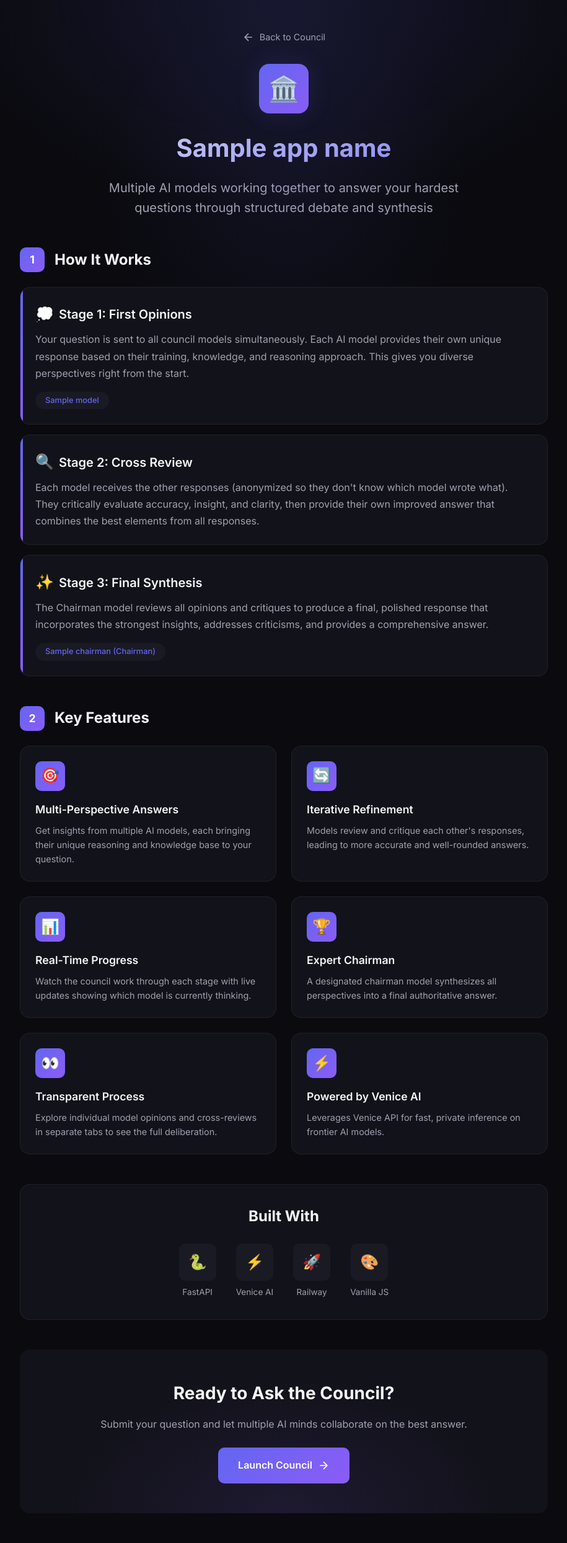
After one commit to vivgatesAI/vivek-council, a FastAPI app: template templates/about.html in a window 1280 px wide. The commit adds this page. Shown: the whole page at 62% size, without its empty margins (182-1097 px from the left). Run offline with FastAPI, Linux system fonts and the light colour scheme; the template is opened without the code that fills it: most values are stand-ins (such as "Sample title", 1, 10 or a date in 2020).

Commit message:
Add About page with detailed explanation and improved UI

```diff
--- a/main.py
+++ b/main.py
@@ -455,6 +455,17 @@ async def index(request: Request):
     })
 
 
+@app.get("/about", response_class=HTMLResponse)
+async def about(request: Request):
+    """About page"""
+    return templates.TemplateResponse("about.html", {
+        "request": request,
+        "app_name": Config.APP_NAME,
+        "models_list": [CouncilEngine(None)._get_model_display_name(m) for m in Config.COUNCIL_MODELS],
+        "chairman": CouncilEngine(None)._get_model_display_name(Config.CHAIRMAN_MODEL)
+    })
+
+
 @app.get("/health")
 async def health():
     """Health check"""
--- a/static/style.css
+++ b/static/style.css
@@ -123,6 +123,12 @@ body {
     background-clip: text;
 }
 
+.header-actions {
+    display: flex;
+    align-items: center;
+    gap: var(--space-md);
+}
+
 .header-badge {
     display: flex;
     align-items: center;
@@ -132,6 +138,23 @@ body {
     border-radius: var(--radius-xl);
     font-size: 0.8rem;
     color: var(--text-secondary);
+}
+
+.about-link {
+    display: flex;
+    align-items: center;
+    gap: var(--space-xs);
+    padding: var(--space-xs) var(--space-md);
+    color: var(--text-secondary);
+    text-decoration: none;
+    font-size: 0.85rem;
+    border-radius: var(--radius-md);
+    transition: all 0.2s;
+}
+
+.about-link:hover {
+    color: var(--text-primary);
+    background: var(--bg-tertiary);
 }
 
 .pulse {
--- /dev/null
+++ b/templates/about.html
@@ -0,0 +1,427 @@
+<!DOCTYPE html>
+<html lang="en">
+<head>
+    <meta charset="UTF-8">
+    <meta name="viewport" content="width=device-width, initial-scale=1.0">
+    <title>About - {{ app_name }}</title>
+    <link rel="preconnect" href="https://fonts.googleapis.com">
+    <link rel="preconnect" href="https://fonts.gstatic.com" crossorigin>
+    <link href="https://fonts.googleapis.com/css2?family=Inter:wght@300;400;500;600;700&family=JetBrains+Mono:wght@400;500&display=swap" rel="stylesheet">
+    <link rel="stylesheet" href="/static/style.css">
+    <style>
+        .about-page {
+            min-height: 100vh;
+            background: var(--bg-primary);
+            overflow-y: auto;
+        }
+
+        .about-hero {
+            text-align: center;
+            padding: var(--space-2xl) var(--space-lg);
+            background:
+                radial-gradient(ellipse at 50% 0%, rgba(99, 102, 241, 0.15) 0%, transparent 60%),
+                var(--bg-primary);
+            position: relative;
+        }
+
+        .about-hero::before {
+            content: '';
+            position: absolute;
+            top: 0;
+            left: 50%;
+            transform: translateX(-50%);
+            width: 600px;
+            height: 600px;
+            background: radial-gradient(circle, rgba(99, 102, 241, 0.08) 0%, transparent 70%);
+            pointer-events: none;
+        }
+
+        .back-link {
+            display: inline-flex;
+            align-items: center;
+            gap: var(--space-sm);
+            color: var(--text-secondary);
+            text-decoration: none;
+            font-size: 0.9rem;
+            margin-bottom: var(--space-xl);
+            transition: color 0.2s;
+        }
+
+        .back-link:hover {
+            color: var(--accent-primary);
+        }
+
+        .hero-logo {
+            width: 80px;
+            height: 80px;
+            margin: 0 auto var(--space-lg);
+            background: var(--accent-gradient);
+            border-radius: var(--radius-lg);
+            display: flex;
+            align-items: center;
+            justify-content: center;
+            font-size: 2.5rem;
+            box-shadow: var(--shadow-glow);
+        }
+
+        .about-hero h1 {
+            font-size: 2.5rem;
+            font-weight: 700;
+            margin-bottom: var(--space-md);
+            background: linear-gradient(135deg, var(--text-primary) 0%, var(--accent-primary) 100%);
+            -webkit-background-clip: text;
+            -webkit-text-fill-color: transparent;
+            background-clip: text;
+        }
+
+        .about-hero .tagline {
+            font-size: 1.25rem;
+            color: var(--text-secondary);
+            max-width: 600px;
+            margin: 0 auto;
+        }
+
+        .about-content {
+            max-width: 900px;
+            margin: 0 auto;
+            padding: 0 var(--space-lg) var(--space-2xl);
+        }
+
+        .process-section {
+            margin-bottom: var(--space-2xl);
+        }
+
+        .section-title {
+            font-size: 1.5rem;
+            font-weight: 700;
+            margin-bottom: var(--space-lg);
+            display: flex;
+            align-items: center;
+            gap: var(--space-md);
+        }
+
+        .section-title .number {
+            width: 40px;
+            height: 40px;
+            background: var(--accent-gradient);
+            border-radius: var(--radius-md);
+            display: flex;
+            align-items: center;
+            justify-content: center;
+            font-size: 1.1rem;
+            font-weight: 700;
+            color: white;
+        }
+
+        .stage-card {
+            background: var(--bg-secondary);
+            border: 1px solid var(--border-subtle);
+            border-radius: var(--radius-lg);
+            padding: var(--space-lg);
+            margin-bottom: var(--space-md);
+            position: relative;
+            overflow: hidden;
+        }
+
+        .stage-card::before {
+            content: '';
+            position: absolute;
+            left: 0;
+            top: 0;
+            bottom: 0;
+            width: 4px;
+            background: var(--accent-gradient);
+        }
+
+        .stage-card h3 {
+            font-size: 1.25rem;
+            font-weight: 600;
+            margin-bottom: var(--space-sm);
+            display: flex;
+            align-items: center;
+            gap: var(--space-sm);
+        }
+
+        .stage-card .stage-icon {
+            font-size: 1.5rem;
+        }
+
+        .stage-card p {
+            color: var(--text-secondary);
+            line-height: 1.7;
+        }
+
+        .stage-card .models-list {
+            display: flex;
+            flex-wrap: wrap;
+            gap: var(--space-sm);
+            margin-top: var(--space-md);
+        }
+
+        .stage-card .model-tag {
+            padding: var(--space-xs) var(--space-md);
+            background: var(--bg-tertiary);
+            border-radius: var(--radius-xl);
+            font-size: 0.8rem;
+            color: var(--accent-primary);
+            font-weight: 500;
+        }
+
+        .features-grid {
+            display: grid;
+            grid-template-columns: repeat(auto-fit, minmax(280px, 1fr));
+            gap: var(--space-lg);
+            margin-bottom: var(--space-2xl);
+        }
+
+        .feature-card {
+            background: var(--bg-secondary);
+            border: 1px solid var(--border-subtle);
+            border-radius: var(--radius-lg);
+            padding: var(--space-lg);
+            transition: transform 0.2s, box-shadow 0.2s;
+        }
+
+        .feature-card:hover {
+            transform: translateY(-4px);
+            box-shadow: var(--shadow-lg);
+        }
+
+        .feature-card .icon {
+            width: 48px;
+            height: 48px;
+            background: var(--accent-gradient);
+            border-radius: var(--radius-md);
+            display: flex;
+            align-items: center;
+            justify-content: center;
+            font-size: 1.5rem;
+            margin-bottom: var(--space-md);
+        }
+
+        .feature-card h3 {
+            font-size: 1.1rem;
+            font-weight: 600;
+            margin-bottom: var(--space-sm);
+        }
+
+        .feature-card p {
+            color: var(--text-secondary);
+            font-size: 0.9rem;
+            line-height: 1.6;
+        }
+
+        .tech-section {
+            background: var(--bg-secondary);
+            border: 1px solid var(--border-subtle);
+            border-radius: var(--radius-lg);
+            padding: var(--space-xl);
+            text-align: center;
+        }
+
+        .tech-section h2 {
+            font-size: 1.5rem;
+            font-weight: 700;
+            margin-bottom: var(--space-lg);
+        }
+
+        .tech-logos {
+            display: flex;
+            justify-content: center;
+            gap: var(--space-xl);
+            flex-wrap: wrap;
+        }
+
+        .tech-item {
+            display: flex;
+            flex-direction: column;
+            align-items: center;
+            gap: var(--space-sm);
+        }
+
+        .tech-item .logo {
+            width: 60px;
+            height: 60px;
+            background: var(--bg-tertiary);
+            border-radius: var(--radius-md);
+            display: flex;
+            align-items: center;
+            justify-content: center;
+            font-size: 1.5rem;
+        }
+
+        .tech-item span {
+            font-size: 0.85rem;
+            color: var(--text-secondary);
+        }
+
+        .cta-section {
+            text-align: center;
+            padding: var(--space-2xl);
+            background:
+                radial-gradient(ellipse at 50% 100%, rgba(139, 92, 246, 0.1) 0%, transparent 60%),
+                var(--bg-secondary);
+            border-radius: var(--radius-lg);
+            margin-top: var(--space-2xl);
+        }
+
+        .cta-section h2 {
+            font-size: 1.75rem;
+            font-weight: 700;
+            margin-bottom: var(--space-md);
+        }
+
+        .cta-section p {
+            color: var(--text-secondary);
+            margin-bottom: var(--space-lg);
+        }
+
+        .cta-button {
+            display: inline-flex;
+            align-items: center;
+            gap: var(--space-sm);
+            padding: var(--space-md) var(--space-xl);
+            background: var(--accent-gradient);
+            border: none;
+            border-radius: var(--radius-md);
+            color: white;
+            font-family: var(--font-sans);
+            font-size: 1rem;
+            font-weight: 600;
+            text-decoration: none;
+            cursor: pointer;
+            transition: transform 0.2s, box-shadow 0.2s;
+        }
+
+        .cta-button:hover {
+            transform: scale(1.05);
+            box-shadow: var(--shadow-glow);
+        }
+    </style>
+</head>
+<body>
+    <div class="about-page">
+        <div class="about-hero">
+            <a href="/" class="back-link">
+                <svg width="20" height="20" viewBox="0 0 24 24" fill="none" stroke="currentColor" stroke-width="2">
+                    <path d="M19 12H5M12 19l-7-7 7-7"/>
+                </svg>
+                Back to Council
+            </a>
+            <div class="hero-logo">🏛️</div>
+            <h1>{{ app_name }}</h1>
+            <p class="tagline">Multiple AI models working together to answer your hardest questions through structured debate and synthesis</p>
+        </div>
+
+        <div class="about-content">
+            <div class="process-section">
+                <h2 class="section-title">
+                    <span class="number">1</span>
+                    How It Works
+                </h2>
+
+                <div class="stage-card">
+                    <h3><span class="stage-icon">💭</span> Stage 1: First Opinions</h3>
+                    <p>Your question is sent to all council models simultaneously. Each AI model provides their own unique response based on their training, knowledge, and reasoning approach. This gives you diverse perspectives right from the start.</p>
+                    <div class="models-list">
+                        {% for model in models_list %}
+                        <span class="model-tag">{{ model }}</span>
+                        {% endfor %}
+                    </div>
+                </div>
+
+                <div class="stage-card">
+                    <h3><span class="stage-icon">🔍</span> Stage 2: Cross Review</h3>
+                    <p>Each model receives the other responses (anonymized so they don't know which model wrote what). They critically evaluate accuracy, insight, and clarity, then provide their own improved answer that combines the best elements from all responses.</p>
+                </div>
+
+                <div class="stage-card">
+                    <h3><span class="stage-icon">✨</span> Stage 3: Final Synthesis</h3>
+                    <p>The Chairman model reviews all opinions and critiques to produce a final, polished response that incorporates the strongest insights, addresses criticisms, and provides a comprehensive answer.</p>
+                    <div class="models-list">
+                        <span class="model-tag">{{ chairman }} (Chairman)</span>
+                    </div>
+                </div>
+            </div>
+
+            <div class="process-section">
+                <h2 class="section-title">
+                    <span class="number">2</span>
+                    Key Features
+                </h2>
+
+                <div class="features-grid">
+                    <div class="feature-card">
+                        <div class="icon">🎯</div>
+                        <h3>Multi-Perspective Answers</h3>
+                        <p>Get insights from multiple AI models, each bringing their unique reasoning and knowledge base to your question.</p>
+                    </div>
+
+                    <div class="feature-card">
+                        <div class="icon">🔄</div>
+                        <h3>Iterative Refinement</h3>
+                        <p>Models review and critique each other's responses, leading to more accurate and well-rounded answers.</p>
+                    </div>
+
+                    <div class="feature-card">
+                        <div class="icon">📊</div>
+                        <h3>Real-Time Progress</h3>
+                        <p>Watch the council work through each stage with live updates showing which model is currently thinking.</p>
+                    </div>
+
+                    <div class="feature-card">
+                        <div class="icon">🏆</div>
+                        <h3>Expert Chairman</h3>
+                        <p>A designated chairman model synthesizes all perspectives into a final authoritative answer.</p>
+                    </div>
+
+                    <div class="feature-card">
+                        <div class="icon">👀</div>
+                        <h3>Transparent Process</h3>
+                        <p>Explore individual model opinions and cross-reviews in separate tabs to see the full deliberation.</p>
+                    </div>
+
+                    <div class="feature-card">
+                        <div class="icon">⚡</div>
+                        <h3>Powered by Venice AI</h3>
+                        <p>Leverages Venice API for fast, private inference on frontier AI models.</p>
+                    </div>
+                </div>
+            </div>
+
+            <div class="tech-section">
+                <h2>Built With</h2>
+                <div class="tech-logos">
+                    <div class="tech-item">
+                        <div class="logo">🐍</div>
+                        <span>FastAPI</span>
+                    </div>
+                    <div class="tech-item">
+                        <div class="logo">⚡</div>
+                        <span>Venice AI</span>
+                    </div>
+                    <div class="tech-item">
+                        <div class="logo">🚀</div>
+                        <span>Railway</span>
+                    </div>
+                    <div class="tech-item">
+                        <div class="logo">🎨</div>
+                        <span>Vanilla JS</span>
+                    </div>
+                </div>
+            </div>
+
+            <div class="cta-section">
+                <h2>Ready to Ask the Council?</h2>
+                <p>Submit your question and let multiple AI minds collaborate on the best answer.</p>
+                <a href="/" class="cta-button">
+                    Launch Council
+                    <svg width="20" height="20" viewBox="0 0 24 24" fill="none" stroke="currentColor" stroke-width="2">
+                        <path d="M5 12h14M12 5l7 7-7 7"/>
+                    </svg>
+                </a>
+            </div>
+        </div>
+    </div>
+</body>
+</html>
```
Also changed, not shown: templates/index.html (+12 -3 lines).
